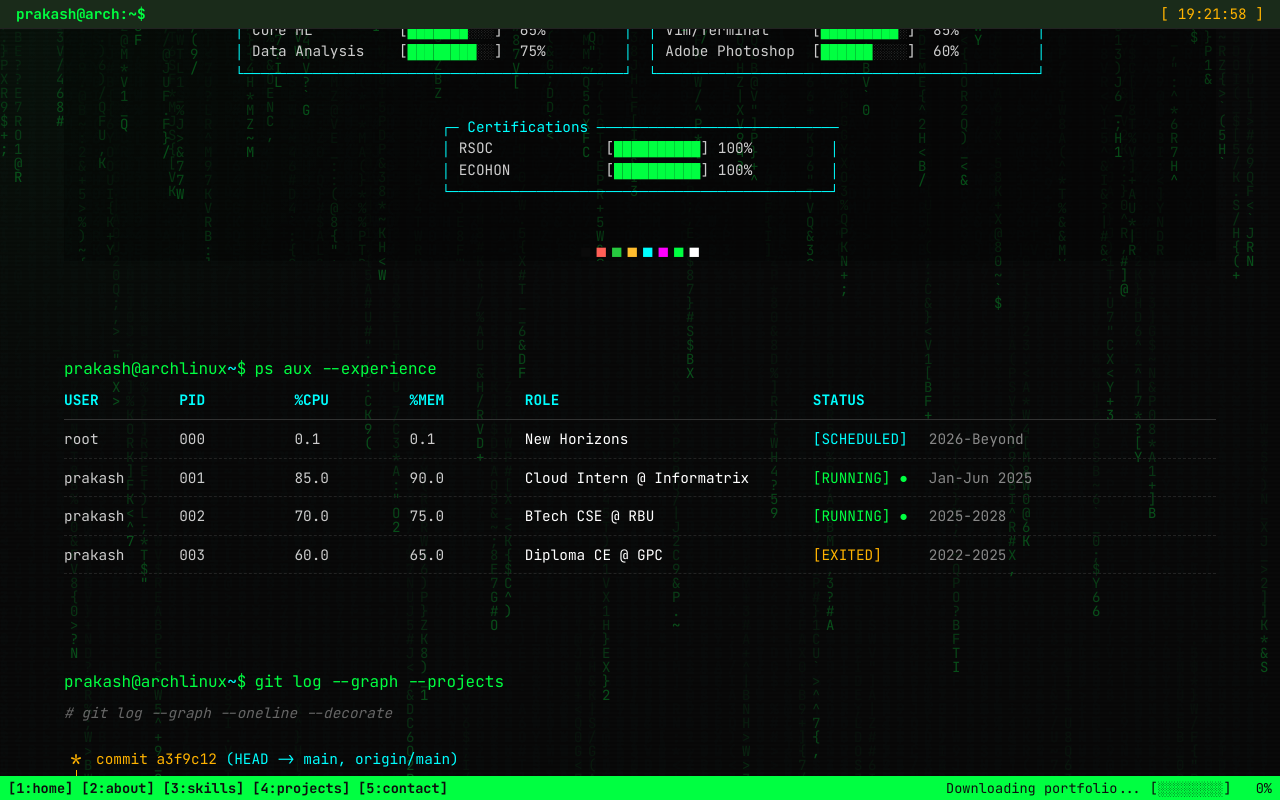
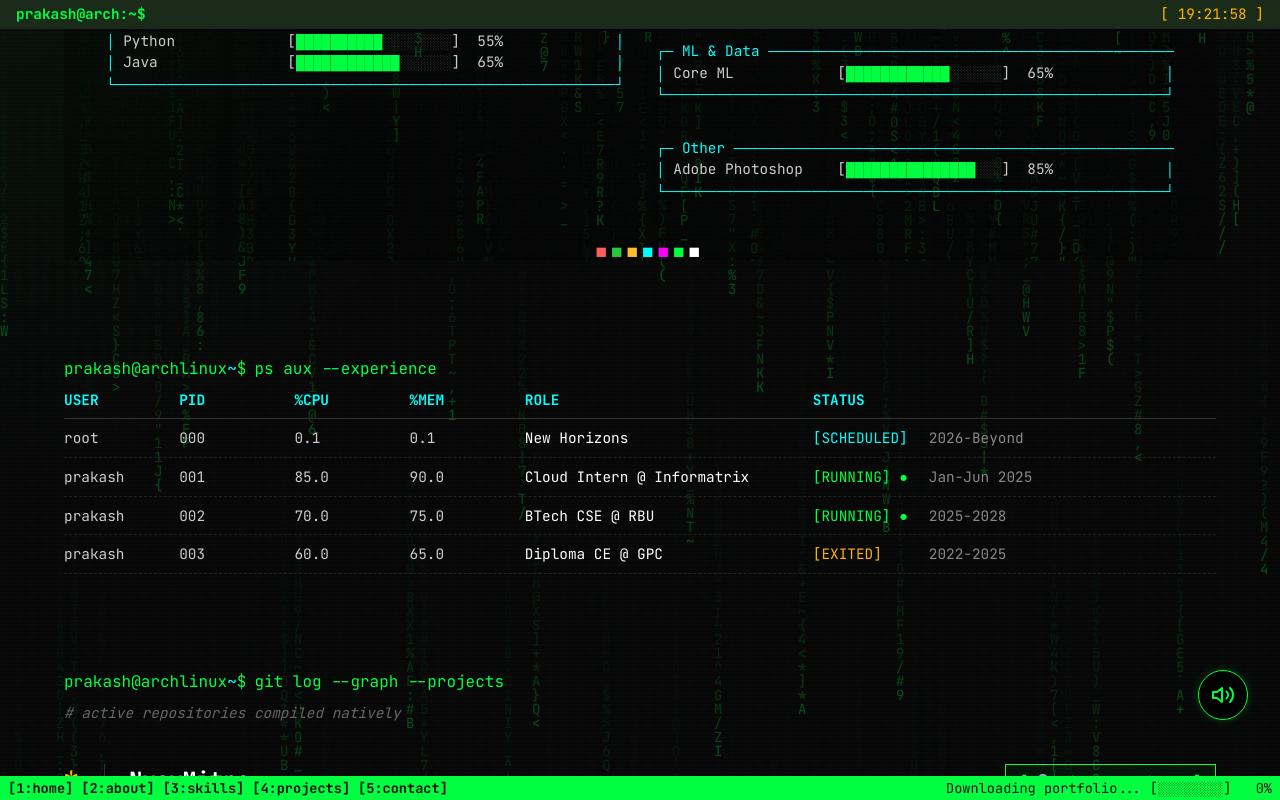
Before and after one commit to unknownmember4u/Portfolio, a React (Vite) app: page / in a window 1280 px wide. Both pictures are taken after a click on the element "USER". Built offline with nearby package versions, Linux system fonts and the light colour scheme.

Commit message:
feat: ambient background music, contact UI enhancements, and structural refactoring of projects/skills lists

```diff
--- a/src/App.jsx
+++ b/src/App.jsx
@@ -17,6 +17,7 @@ import Contact from './sections/Contact';
 import EasterEggTerminal from './components/EasterEggTerminal';
 import AmbientGlow from './components/AmbientGlow';
 import MatrixRain from './components/MatrixRain';
+import AudioPlayer from './components/AudioPlayer';
 
 function App() {
   const [bootStrapDone, setBootStrapDone] = useState(false);
@@ -62,6 +63,7 @@ function App() {
          <MatrixRain />
       </div>
       <AmbientGlow />
+      <AudioPlayer />
       <TopBar />
 
       <div style={{ width: '100%', padding: '2rem 5%' }}>
--- /dev/null
+++ b/src/components/AudioPlayer.jsx
@@ -0,0 +1,103 @@
+import React, { useState, useEffect, useRef } from 'react';
+
+const AudioPlayer = () => {
+  const [isPlaying, setIsPlaying] = useState(true);
+  const audioRef = useRef(null);
+
+  useEffect(() => {
+    // Attempt standard browser autoplay on component mount
+    const playAudio = async () => {
+      try {
+        if (audioRef.current) {
+          audioRef.current.volume = 0.5; // Set base ambient volume to 50%
+          await audioRef.current.play();
+          setIsPlaying(true);
+        }
+      } catch (err) {
+        // Modern browsers rigidly block autoplay unless the user has actively focused/interacted with the DOM
+        console.log("Autoplay conditionally prevented by DOM limits, waiting for user interaction...");
+        setIsPlaying(false);
+
+        // Setup ghost-listeners to intercept the very first user interaction and force-play
+        const startOnInteraction = async () => {
+           if (audioRef.current) {
+             try {
+               await audioRef.current.play();
+               setIsPlaying(true);
+             } catch(e) {}
+           }
+           document.removeEventListener('click', startOnInteraction);
+           document.removeEventListener('keydown', startOnInteraction);
+        };
+        document.addEventListener('click', startOnInteraction);
+        document.addEventListener('keydown', startOnInteraction);
+      }
+    };
+
+    playAudio();
+  }, []);
+
+  const togglePlay = () => {
+    if (audioRef.current) {
+      if (isPlaying) {
+        audioRef.current.pause();
+        setIsPlaying(false);
+      } else {
+        audioRef.current.play();
+        setIsPlaying(true);
+      }
+    }
+  };
+
+  return (
+    <>
+      <audio ref={audioRef} src="/bg-music.mp3" loop />
+      <button
+        onClick={togglePlay}
+        style={{
+          position: 'fixed',
+          bottom: '5rem',  // Float hovering above TmuxBar limits
+          right: '2rem',
+          zIndex: 9999,
+          background: 'rgba(0, 0, 0, 0.8)',
+          border: '1px solid var(--primary-color)',
+          color: 'var(--primary-color)',
+          padding: '12px',
+          borderRadius: '50%',
+          cursor: 'pointer',
+          display: 'flex',
+          alignItems: 'center',
+          justifyContent: 'center',
+          boxShadow: '0 0 10px rgba(0, 255, 65, 0.2)',
+          transition: 'all 0.2s ease',
+          backdropFilter: 'blur(4px)'
+        }}
+        onMouseOver={(e) => {
+           e.currentTarget.style.boxShadow = '0 0 15px rgba(0, 255, 65, 0.6)';
+           e.currentTarget.style.transform = 'scale(1.1)';
+        }}
+        onMouseOut={(e) => {
+           e.currentTarget.style.boxShadow = '0 0 10px rgba(0, 255, 65, 0.2)';
+           e.currentTarget.style.transform = 'scale(1)';
+        }}
+        title={isPlaying ? "Pause Ambient Background Music" : "Play Ambient Background Music"}
+      >
+        {isPlaying ? (
+          <svg width="24" height="24" viewBox="0 0 24 24" fill="none" stroke="currentColor" strokeWidth="2" strokeLinecap="round" strokeLinejoin="round">
+            <polygon points="11 5 6 9 2 9 2 15 6 15 11 19 11 5"></polygon>
+            <path d="M15.54 8.46a5 5 0 0 1 0 7.07"></path>
+            <path d="M19.07 4.93a10 10 0 0 1 0 14.14"></path>
+          </svg>
+        ) : (
+          <svg width="24" height="24" viewBox="0 0 24 24" fill="none" stroke="currentColor" strokeWidth="2" strokeLinecap="round" strokeLinejoin="round">
+            <polygon points="11 5 6 9 2 9 2 15 6 15 11 19 11 5"></polygon>
+            <line x1="23" y1="9" x2="17" y2="15"></line>
+            <line x1="17" y1="9" x2="23" y2="15"></line>
+          </svg>
+        )}
+      </button>
+    </>
+  );
+};
+
+export default AudioPlayer;
--- a/src/sections/Contact.jsx
+++ b/src/sections/Contact.jsx
@@ -77,11 +77,52 @@ const Contact = () => {
 
           <div style={{ display: 'flex', flexDirection: 'column', gap: '0.5rem', marginBottom: '1rem', color: '#ccc' }}>
             {[
-              { id: 1, label: 'Send Email', val: 'unknownmember4u@gmail.com', link: 'mailto:unknownmember4u@gmail.com', copy: 'unknownmember4u@gmail.com', msg: 'Opening email client...' },
-              { id: 2, label: 'LinkedIn', val: 'linkedin.com/in/prakash-gond', link: 'https://linkedin.com/in/prakash-gond', copy: null, msg: 'Opening LinkedIn...' },
-              { id: 3, label: 'GitHub', val: 'github.com/unknownmember4u', link: 'https://github.com/unknownmember4u', copy: null, msg: 'Opening GitHub...' },
-              { id: 4, label: 'Phone', val: '+91 9022514183', link: 'tel:+919022514183', copy: '+91 9022514183', msg: 'Calling...' },
-              { id: 5, label: 'Exit', val: 'Close connection', link: null, copy: null, msg: 'Connection closed.' }
+              {
+                id: 1, label: 'Send Email', val: 'unknownmember4u@gmail.com', link: 'mailto:unknownmember4u@gmail.com', copy: 'unknownmember4u@gmail.com', msg: 'Opening email client...',
+                icon: (
+                  <svg width="16" height="16" viewBox="0 0 24 24" fill="none" stroke="currentColor" strokeWidth="2" strokeLinecap="round" strokeLinejoin="round">
+                    <path d="M4 4h16c1.1 0 2 .9 2 2v12c0 1.1-.9 2-2 2H4c-1.1 0-2-.9-2-2V6c0-1.1.9-2 2-2z" />
+                    <polyline points="22,6 12,13 2,6" />
+                  </svg>
+                )
+              },
+              {
+                id: 2, label: 'LinkedIn', val: 'linkedin.com/in/prakash-gond', link: 'https://linkedin.com/in/prakash-gond', copy: null, msg: 'Opening LinkedIn...',
+                icon: (
+                  <svg width="16" height="16" viewBox="0 0 24 24" fill="none" stroke="currentColor" strokeWidth="2" strokeLinecap="round" strokeLinejoin="round">
+                    <path d="M16 8a6 6 0 0 1 6 6v7h-4v-7a2 2 0 0 0-2-2 2 2 0 0 0-2 2v7h-4v-7a6 6 0 0 1 6-6z" />
+                    <rect x="2" y="9" width="4" height="12" />
+                    <circle cx="4" cy="4" r="2" />
+                  </svg>
+                )
+              },
+              {
+                id: 3, label: 'GitHub', val: 'github.com/unknownmember4u', link: 'https://github.com/unknownmember4u', copy: null, msg: 'Opening GitHub...',
+                icon: (
+                  <svg width="16" height="16" viewBox="0 0 24 24" fill="none" stroke="currentColor" strokeWidth="2" strokeLinecap="round" strokeLinejoin="round">
+                    <path d="M15 22v-4a4.8 4.8 0 0 0-1-3.5c3 0 6-2 6-5.5.08-1.25-.27-2.48-1-3.5.28-1.15.28-2.35 0-3.5 0 0-1 0-3 1.5-2.64-.5-5.36-.5-8 0C6 2 5 2 5 2c-.3 1.15-.3 2.35 0 3.5A5.403 5.403 0 0 0 4 9c0 3.5 3 5.5 6 5.5-.39.49-.68 1.05-.85 1.65-.17.6-.22 1.23-.15 1.85v4" />
+                    <path d="M9 18c-4.51 2-5-2-7-2" />
+                  </svg>
+                )
+              },
+              {
+                id: 4, label: 'Phone', val: '+91 9022514183', link: 'tel:+919022514183', copy: '+91 9022514183', msg: 'Calling...',
+                icon: (
+                  <svg width="16" height="16" viewBox="0 0 24 24" fill="none" stroke="currentColor" strokeWidth="2" strokeLinecap="round" strokeLinejoin="round">
+                    <path d="M22 16.92v3a2 2 0 0 1-2.18 2 19.79 19.79 0 0 1-8.63-3.07 19.5 19.5 0 0 1-6-6 19.79 19.79 0 0 1-3.07-8.67A2 2 0 0 1 4.11 2h3a2 2 0 0 1 2 1.72 12.84 12.84 0 0 0 .7 2.81 2 2 0 0 1-.45 2.11L8.09 9.91a16 16 0 0 0 6 6l1.27-1.27a2 2 0 0 1 2.11-.45 12.84 12.84 0 0 0 2.81.7A2 2 0 0 1 22 16.92z" />
+                  </svg>
+                )
+              },
+              {
+                id: 5, label: 'Exit', val: 'Close connection', link: null, copy: null, msg: 'Connection closed.',
+                icon: (
+                  <svg width="16" height="16" viewBox="0 0 24 24" fill="none" stroke="currentColor" strokeWidth="2" strokeLinecap="round" strokeLinejoin="round">
+                    <path d="M9 21H5a2 2 0 0 1-2-2V5a2 2 0 0 1 2-2h4" />
+                    <polyline points="16 17 21 12 16 7" />
+                    <line x1="21" y1="12" x2="9" y2="12" />
+                  </svg>
+                )
+              }
             ].map((opt) => (
               <div
                 key={opt.id}
@@ -93,8 +134,8 @@ const Contact = () => {
                 }}
                 className="contact-opt"
               >
-                <div style={{ color: 'var(--secondary-amber)', width: '3rem' }}>[{opt.id}]</div>
-                <div style={{ width: '10rem' }}>{opt.label}</div>
+                <div style={{ display: 'flex', alignItems: 'center', width: '2.5rem', color: 'var(--primary-color)' }}>{opt.icon}</div>
+                <div style={{ width: '9rem' }}>{opt.label}</div>
                 <div className="text-cyan" style={{ width: '2rem' }}>→</div>
                 <div>{opt.val}</div>
               </div>
@@ -104,6 +145,15 @@ const Contact = () => {
           {/* Spacer block style to allow hover styles */}
           <style dangerouslySetInnerHTML={{__html:`
             .contact-opt:hover { background-color: rgba(0, 255, 65, 0.1); }
+            .icon-link {
+              color: var(--primary-color);
+              transition: all 0.2s ease;
+            }
+            .icon-link:hover {
+              color: #fff;
+              transform: translateY(-2px) scale(1.1);
+              filter: drop-shadow(0 0 10px var(--primary-color));
+            }
           `}} />
 
           {/* Interactive Response */}
--- a/src/sections/Projects.jsx
+++ b/src/sections/Projects.jsx
@@ -1,126 +1,88 @@
-import React, { useState } from 'react';
-import { motion, AnimatePresence } from 'framer-motion';
+import React from 'react';
+import { motion } from 'framer-motion';
 
 const projectsList = [
   {
-    sha: 'a3f9c12',
-    title: 'NyayMitra — AI Legal Aid platform',
-    subtitle: 'Built with JavaScript | AI/ML integration | Social Impact',
+    title: 'NyayMitra',
     desc: 'An AI-powered Legal Aid platform designed to provide accessible legal information and assistance based on complex local laws.',
-    tech: 'JavaScript, AI/ML',
-    repo: '#'
+    link: 'https://github.com/unknownmember4u/NyayMitra'
   },
   {
-    sha: 'b4a8e3f',
-    title: 'AI-Veritas — AI verification/fact-check tool',
-    subtitle: 'Built with JavaScript | Fact Checking',
-    desc: 'A verification engine utilizing AI models to cross-reference and fact-check articles and claims in real-time.',
-    tech: 'JavaScript',
-    repo: '#'
+    title: 'Daemon',
+    desc: 'A system-level daemon developed in Python for extensive background task scheduling and system monitoring overhead.',
+    link: 'https://github.com/unknownmember4u/Daemon'
   },
   {
-    sha: 'c9d1a2b',
-    title: 'PentestIQ — Penetration testing intelligence tool',
-    subtitle: 'Built with JavaScript | Cybersecurity',
-    desc: 'A comprehensive reconnaissance and payload generation wrapper designed for intelligent penetration testing workflows.',
-    tech: 'JavaScript',
-    repo: '#'
+    title: 'stellar-state',
+    desc: 'A blazing-fast library bridging low-level state management systems developed meticulously in pure Rust.',
+    link: 'https://github.com/unknownmember4u/stellar-state'
   },
   {
-    sha: 'd2f8e1a',
-    title: 'Automated Backup/Restore System',
-    subtitle: 'DevOps utility, containerized (2 stars)',
-    desc: 'A production-ready containerized shell-based DevOps utility that automates database snapshots and scheduled backups natively.',
-    tech: 'Shell, Docker',
-    repo: '#'
+    title: 'PRnote',
+    desc: 'A streamlined web-based utility designed for seamlessly managing personal development notes and snippet artifacts.',
+    link: 'https://github.com/unknownmember4u/PRnote'
   },
   {
-    sha: 'e5b7c8d',
-    title: 'Downloads Organizer',
-    subtitle: 'Ansible + systemd Arch Linux tool (3 stars)',
-    desc: 'An Arch Linux system daemon wrapped in Ansible deployment playbooks to perpetually categorize and organize local file downloads via magic numbers.',
-    tech: 'Shell, Ansible, systemd',
-    repo: '#'
+    title: 'PentestIQ',
+    desc: 'A comprehensive reconnaissance and payload generation wrapper system designed for intelligent penetration testing workflows.',
+    link: 'https://github.com/unknownmember4u/PentestIQ'
   },
   {
-    sha: 'f1a9b2c',
-    title: 'Daemon',
-    subtitle: 'Python project',
-    desc: 'A system-level daemon developed in Python for extensive background task scheduling and monitoring overhead.',
-    tech: 'Python',
-    repo: '#'
+    title: 'YatraSathi (Hack-Arena)',
+    desc: 'A modern mobility routing and travel-management system delivering optimized paths and regional hackathon assistance.',
+    link: 'https://github.com/unknownmember4u/Hack-Arena-OverClocked'
   },
   {
-    sha: 'g8c3d4e',
-    title: 'stellar-state',
-    subtitle: 'Rust project (1 star)',
-    desc: 'A blazing-fast library bridging low-level state management systems developed meticulously in pure Rust.',
-    tech: 'Rust',
-    repo: '#'
+    title: 'Automated Backup/Restore System',
+    desc: 'A production-ready containerized shell-based DevOps utility that efficiently automates database snapshots and native restores.',
+    link: 'https://github.com/unknownmember4u/Automated-Backup-Restore-System'
+  },
+  {
+    title: 'Downloads Organizer',
+    desc: 'An Arch Linux system daemon leveraging deployment scripts to perpetually categorize and organize your local file pathways.',
+    link: 'https://github.com/unknownmember4u/Downloads-Organizer'
+  },
+  {
+    title: 'AI-Veritas',
+    desc: 'A specialized verification engine utilizing AI models to actively cross-reference and definitively fact-check online claims.',
+    link: 'https://github.com/unknownmember4u/Ai-Veritas'
   }
 ];
 
-const ProjectCommit = ({ proj, isLast }) => {
-  const [expanded, setExpanded] = useState(false);
+const ProjectCard = ({ proj }) => {
+  return (
+    <div style={{ display: 'flex', fontFamily: 'var(--font-mono)', paddingBottom: '2.5rem' }}>
+      <div className="text-amber" style={{ width: '2.5rem', fontSize: '1.5rem', lineHeight: '1.1' }}>*</div>
+      <div style={{ flex: 1, borderLeft: '1px solid #333', paddingLeft: '1.5rem' }}>
 
-  return (
-    <div style={{ display: 'flex', fontFamily: 'var(--font-mono)' }}>
-      {/* Branch Graph */}
-      <div className="text-amber" style={{ display: 'flex', flexDirection: 'column', alignItems: 'center', width: '2rem', paddingRight: '0.5rem' }}>
-        <div style={{ fontSize: '1.2rem', lineHeight: '1rem', marginTop: '0.2rem' }}>*</div>
-        {!isLast && <div style={{ flex: 1, borderLeft: '1px solid var(--secondary-amber)', marginTop: '0.2rem', minHeight: '3rem' }}></div>}
-      </div>
+        <div style={{ display: 'flex', alignItems: 'flex-start', justifyContent: 'space-between', flexWrap: 'wrap', gap: '1rem', marginBottom: '0.8rem' }}>
+          <span style={{ color: '#fff', fontSize: '1.4rem', fontWeight: 'bold' }}>{proj.title}</span>
 
-      {/* Content */}
-      <div style={{ flex: 1, paddingBottom: isLast ? '0' : '1.5rem', cursor: 'pointer' }} onClick={() => setExpanded(!expanded)}>
-        <div style={{ color: '#ccc' }}>
-          <span className="text-amber">commit {proj.sha}</span> <span className="text-cyan">(HEAD -&gt; main, origin/main)</span>
-        </div>
-        <div style={{ color: '#aaa', margin: '0.25rem 0' }}>
-          Author: <span style={{ color: '#fff' }}>Prakash Gond &lt;unknownmember4u@gmail.com&gt;</span><br/>
-          Date:   <span style={{ color: '#fff' }}>2025</span>
+          <a
+            href={proj.link}
+            target="_blank"
+            rel="noreferrer"
+            style={{
+              textDecoration: 'none',
+              padding: '0.4rem 0.8rem',
+              backgroundColor: 'rgba(0, 255, 65, 0.05)',
+              border: '1px solid var(--primary-color)',
+              color: 'var(--primary-color)',
+              fontSize: '1rem',
+              transition: 'all 0.2s ease',
+              display: 'inline-block'
+            }}
+            onMouseOver={(e) => { e.target.style.backgroundColor = 'rgba(0, 255, 65, 0.2)'; }}
+            onMouseOut={(e) => { e.target.style.backgroundColor = 'rgba(0, 255, 65, 0.05)'; }}
+          >
+            [🔗 View on GitHub]
+          </a>
         </div>
 
-        <div style={{ paddingLeft: '2rem', marginTop: '0.5rem', color: '#fff' }}>
-          <div style={{ fontWeight: 'bold' }}>feat: {proj.title}</div>
-          <div style={{ color: '#888', marginTop: '0.25rem' }}>{proj.subtitle}</div>
-          <div style={{ marginTop: '0.25rem', fontSize: '0.9rem' }}>
-            <span className="text-green">[● Live]</span> <span className="text-cyan">[◉ GitHub]</span>
-          </div>
+        <div style={{ color: '#ccc', fontSize: '1.1rem', lineHeight: '1.6' }}>
+          {proj.desc}
         </div>
 
-        {/* Expanded Diff View */}
-        <AnimatePresence>
-          {expanded && (
-            <motion.div
-              initial={{ height: 0, opacity: 0 }}
-              animate={{ height: 'auto', opacity: 1 }}
-              exit={{ height: 0, opacity: 0 }}
-              style={{ overflow: 'hidden', paddingLeft: '2rem', marginTop: '1rem' }}
-            >
-              <div style={{ backgroundColor: '#111', border: '1px solid #333', padding: '1rem', color: '#ccc', fontSize: '0.9rem' }}>
-                <div style={{ color: '#fff', fontWeight: 'bold' }}>diff --git a/projects/{proj.sha} b/projects/{proj.sha}</div>
-                <div className="text-cyan">index 0000000..{proj.sha} 100644</div>
-                <div style={{ color: '#fff', fontWeight: 'bold' }}>--- /dev/null</div>
-                <div style={{ color: '#fff', fontWeight: 'bold' }}>+++ b/projects/{proj.sha}/README.md</div>
-                <div className="text-cyan">@@ -0,0 +1,5 @@</div>
-                <div className="text-green">+ # Description</div>
-                <div className="text-green">+ {proj.desc}</div>
-                <div className="text-green">+ </div>
-                <div className="text-green">+ # Tech Stack</div>
-                <div className="text-green">
-                  + {proj.tech.split(',').map(t => `[${t.trim()}]`).join(' ')}
-                </div>
-                {proj.repo !== '#' && (
-                  <>
-                    <div className="text-green">+ </div>
-                    <div className="text-green">+ Link: <a href={proj.repo} target="_blank" rel="noreferrer" className="text-cyan">{proj.repo}</a></div>
-                  </>
-                )}
-              </div>
-            </motion.div>
-          )}
-        </AnimatePresence>
       </div>
     </div>
   );
@@ -132,15 +94,16 @@ const Projects = () => {
       initial={{ opacity: 0 }}
       animate={{ opacity: 1 }}
       transition={{ duration: 0.5 }}
-      style={{ marginBottom: '2rem', fontSize: '0.9rem' }}
+      style={{ marginBottom: '2rem', fontSize: '1rem' }}
     >
-      <div style={{ marginBottom: '1.5rem', color: '#666', fontStyle: 'italic' }}>
-        # git log --graph --oneline --decorate
+      <div style={{ marginBottom: '2.5rem', color: '#666', fontStyle: 'italic', fontSize: '0.9rem' }}>
+        # active repositories compiled natively
       </div>
 
-      {projectsList.map((proj, idx) => (
-        <ProjectCommit key={proj.sha} proj={proj} isLast={idx === projectsList.length - 1} />
+      {projectsList.map((proj) => (
+        <ProjectCard key={proj.title} proj={proj} />
       ))}
+
     </motion.div>
   );
 };
--- a/src/sections/Skills.jsx
+++ b/src/sections/Skills.jsx
@@ -2,7 +2,7 @@ import React, { useState } from 'react';
 import { motion } from 'framer-motion';
 import MatrixRain from '../components/MatrixRain';
 
-const TuiPanel = ({ title, widthCh = 46, children }) => {
+const TuiPanel = ({ title, widthCh = 60, children }) => {
   const topLength = widthCh - 4 - title.length;
   const topLine = `┌─ ${title} ` + '─'.repeat(topLength > 0 ? topLength : 0) + '┐';
   const bottomLine = '└' + '─'.repeat(widthCh - 2) + '┘';
@@ -18,13 +18,13 @@ const TuiPanel = ({ title, widthCh = 46, children }) => {
   );
 };
 
-const SkillRow = ({ name, percent, widthCh = 46 }) => {
+const SkillRow = ({ name, percent, widthCh = 60 }) => {
   const [isHovered, setIsHovered] = useState(false);
-  const barWidth = 10;
+  const barWidth = 18;
   const filledCount = Math.round((percent / 100) * barWidth);
   const emptyCount = barWidth - filledCount;
 
-  const nameMaxLen = 16;
+  const nameMaxLen = 18;
   const truncatedName = name.length > nameMaxLen ? name.substring(0, nameMaxLen - 2) + '..' : name;
   const namePadded = truncatedName.padEnd(nameMaxLen, ' ');
   const pctStr = `${percent}%`.padStart(4, ' ');
@@ -84,41 +84,46 @@ const Skills = () => {
           # ambient mode engaged
         </div>
 
-        <div style={{ display: 'flex', flexWrap: 'wrap', gap: '1rem', justifyContent: 'center' }}>
+        <div style={{ display: 'flex', flexWrap: 'wrap', gap: '2rem', justifyContent: 'center', alignItems: 'flex-start' }}>
+
+          {/* Left Column */}
+          <div style={{ display: 'flex', flexDirection: 'column', gap: '1rem' }}>
             <TuiPanel title="Cloud & DevOps">
-            <SkillRow name="AWS" percent={80} />
-            <SkillRow name="Cloud Infra" percent={75} />
-            <SkillRow name="Docker" percent={85} />
-            <SkillRow name="Git & GitHub" percent={90} />
-            <SkillRow name="Ansible" percent={70} />
-            <SkillRow name="Systemd" percent={65} />
-            <SkillRow name="Shell Script" percent={80} />
+              <SkillRow name="AWS" percent={85} />
+              <SkillRow name="Cloud Infra" percent={60} />
+              <SkillRow name="Docker" percent={70} />
+              <SkillRow name="Git & GitHub" percent={80} />
+              <SkillRow name="Ansible" percent={55} />
+              <SkillRow name="Systemd" percent={50} />
             </TuiPanel>
 
             <TuiPanel title="Languages">
-            <SkillRow name="Python" percent={85} />
-            <SkillRow name="Java" percent={80} />
-            <SkillRow name="JavaScript" percent={75} />
-            <SkillRow name="Rust" percent={60} />
-            <SkillRow name="Bash/Shell" percent={85} />
+              <SkillRow name="Python" percent={55} />
+              <SkillRow name="Java" percent={65} />
             </TuiPanel>
+          </div>
 
-          <TuiPanel title="ML & Data">
-            <SkillRow name="TensorFlow" percent={70} />
-            <SkillRow name="Core ML" percent={65} />
-            <SkillRow name="Data Analysis" percent={75} />
-          </TuiPanel>
-
+          {/* Right Column */}
+          <div style={{ display: 'flex', flexDirection: 'column', gap: '1rem' }}>
             <TuiPanel title="Tools & Environ">
-            <SkillRow name="Linux (Arch)" percent={90} />
-            <SkillRow name="Vim/Terminal" percent={85} />
-            <SkillRow name="Adobe Photoshop" percent={60} />
+              <SkillRow name="Linux (Arch)" percent={85} />
+              <SkillRow name="Vim/Terminal" percent={70} />
             </TuiPanel>
 
             <TuiPanel title="Certifications">
               <SkillRow name="RSOC" percent={100} />
               <SkillRow name="ECOHON" percent={100} />
             </TuiPanel>
+
+            <TuiPanel title="ML & Data">
+              <SkillRow name="Core ML" percent={65} />
+            </TuiPanel>
+
+            <TuiPanel title="Other">
+              <SkillRow name="Adobe Photoshop" percent={85} />
+            </TuiPanel>
+          </div>
+
         </div>
 
         {/* Neofetch color palette strip */}
```
Also changed, not shown: src/sections/ManPage.jsx (+5 -4 lines), 1 other file (tests, documents, lock files or other folders). Lines whose indentation alone changed are shown as unchanged.
